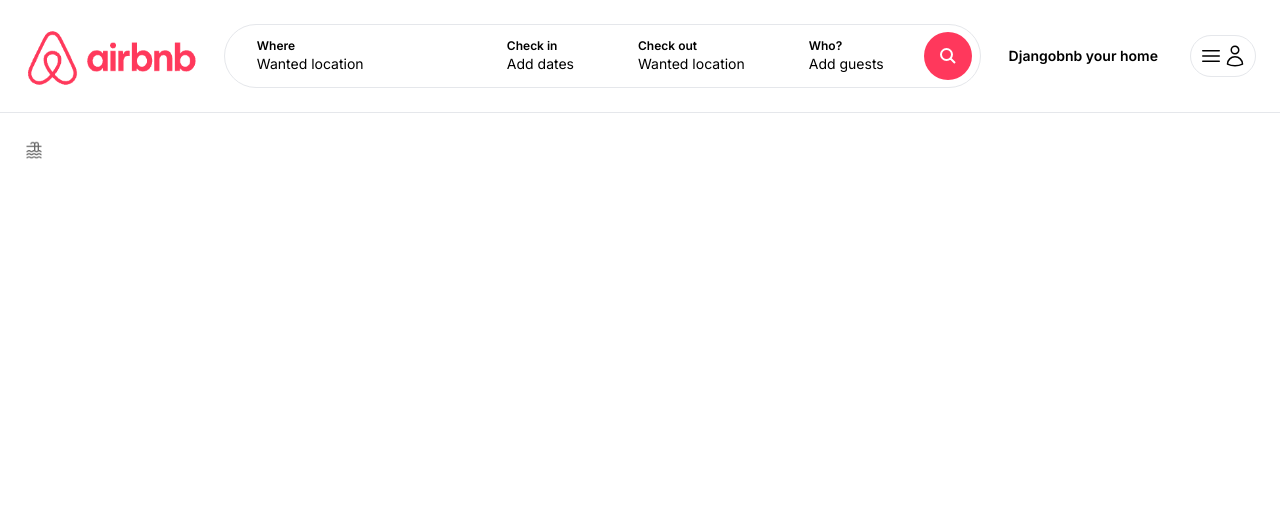
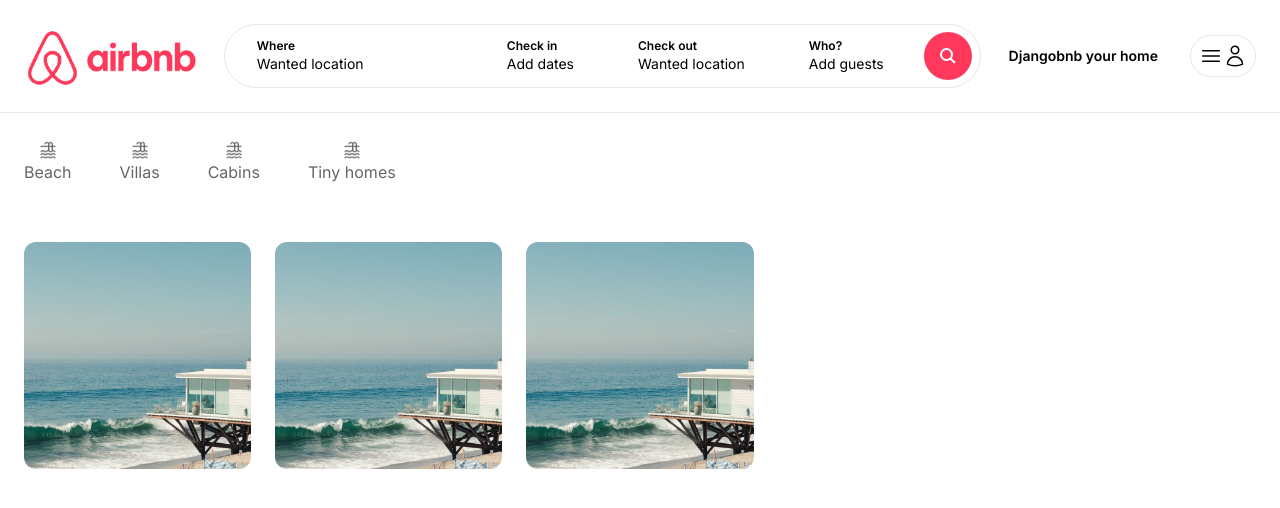
Before and after one commit to alexmihai288/djangobnb, a Next.js app: page / in a window 1280 px wide. Shown: the top 508 px of the page. Built offline with nearby package versions, Linux system fonts and the light colour scheme.

Commit message:
chore -m property list

```diff
--- a/app/components/Categories.tsx
+++ b/app/components/Categories.tsx
@@ -4,13 +4,41 @@
 export const Categories = () => {
   return (
     <div className="pt-3 cursor-pointer pb-6 flex items-center space-x-12">
-      <div className="pb-4 flex flex-col items-center space-y-2 border-b-2 border-white opacity-60 hover:opacity-100">
+      <div className="pb-4 flex flex-col items-center space-y-2 border-b-2 border-white opacity-60 hover:border-gray-200 hover:opacity-100">
         <Image
           src="/icn_category_beach.jpeg"
           alt="Category - Beach"
           width={20}
           height={20}
         />{" "}
+        Beach
+      </div>
+      <div className="pb-4 flex flex-col items-center space-y-2 border-b-2 border-white opacity-60 hover:border-gray-200 hover:opacity-100">
+        <Image
+          src="/icn_category_beach.jpeg"
+          alt="Category - Beach"
+          width={20}
+          height={20}
+        />{" "}
+        Villas
+      </div>
+      <div className="pb-4 flex flex-col items-center space-y-2 border-b-2 border-white opacity-60 hover:border-gray-200 hover:opacity-100">
+        <Image
+          src="/icn_category_beach.jpeg"
+          alt="Category - Beach"
+          width={20}
+          height={20}
+        />{" "}
+        Cabins
+      </div>
+      <div className="pb-4 flex flex-col items-center space-y-2 border-b-2 border-white opacity-60 hover:border-gray-200 hover:opacity-100">
+        <Image
+          src="/icn_category_beach.jpeg"
+          alt="Category - Beach"
+          width={20}
+          height={20}
+        />{" "}
+        Tiny homes
       </div>
     </div>
   );
--- /dev/null
+++ b/app/components/properties/PropertyList.tsx
@@ -0,0 +1,11 @@
+import { PropertyListItem } from "./PropertyListItem";
+
+export const PropertyList = () => {
+  return (
+    <>
+      <PropertyListItem />
+      <PropertyListItem />
+      <PropertyListItem />
+    </>
+  );
+};
--- /dev/null
+++ b/app/components/properties/PropertyListItem.tsx
@@ -0,0 +1,18 @@
+import Image from "next/image";
+import React from "react";
+
+export const PropertyListItem = () => {
+  return (
+    <div className="cursor-pointer">
+      <div className="relative overflow-hidden aspect-square rounded-xl">
+        <Image
+          fill
+          src="/beach_1.jpg"
+          sizes="(max-width: 768px) 768px, (max-width: 1200px): 768px, 768px"
+          className="hover:scale-110 object-cover transition h-full w-full"
+          alt="Beach house"
+        />{" "}
+      </div>
+    </div>
+  );
+};
--- a/app/page.tsx
+++ b/app/page.tsx
@@ -1,9 +1,13 @@
 import { Categories } from "./components/Categories";
+import { PropertyList } from "./components/properties/PropertyList";
 
 export default function Home() {
   return (
     <main className="max-w-[1500px] mx-auto px-6">
       <Categories />
+      <div className="mt-4 grid grid-cols-1 md:grid-cols-3 lg:grid-cols-5 gap-6">
+        <PropertyList />
+      </div>
     </main>
   );
 }
```
Also changed, not shown: public/beach_1.jpg (added), public/profile_pic_1.jpg (added).
